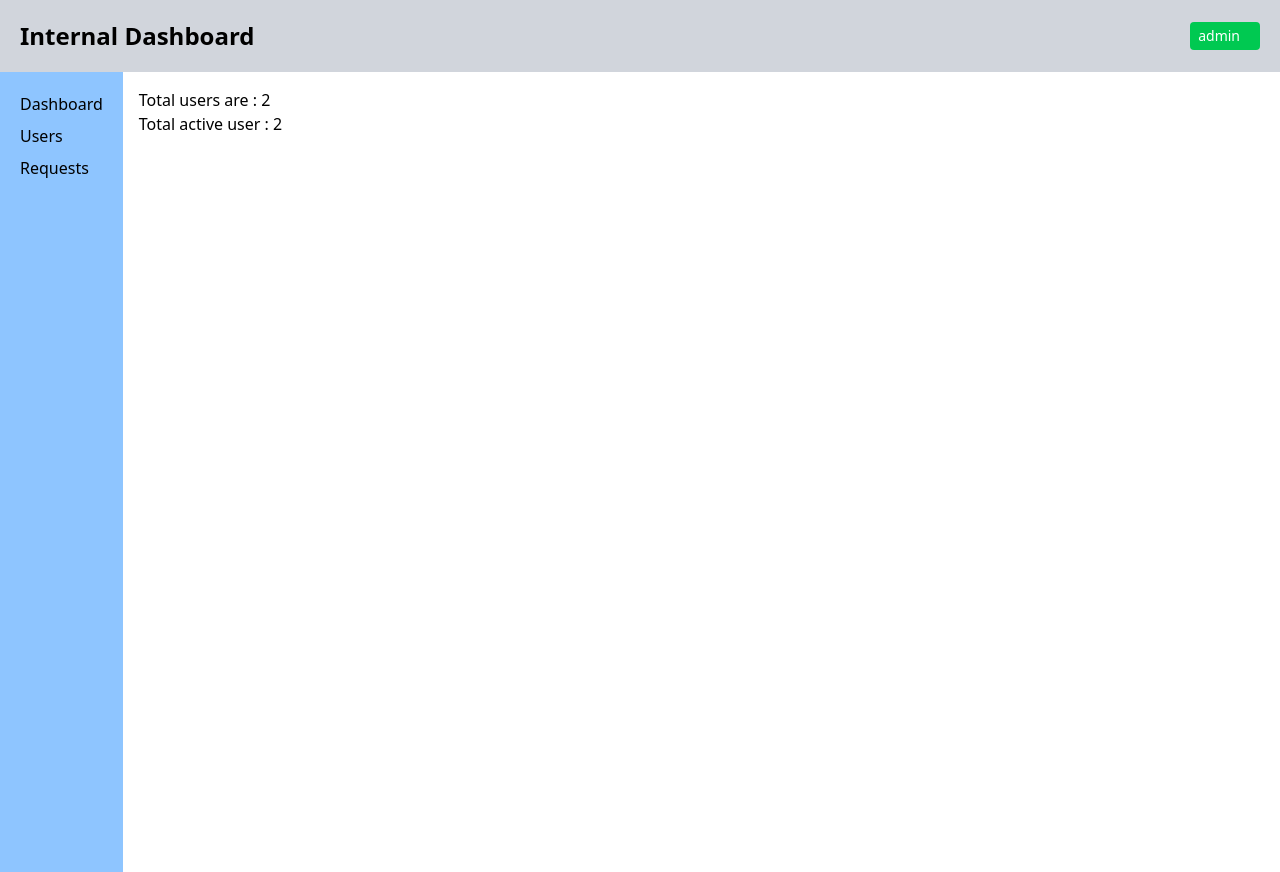
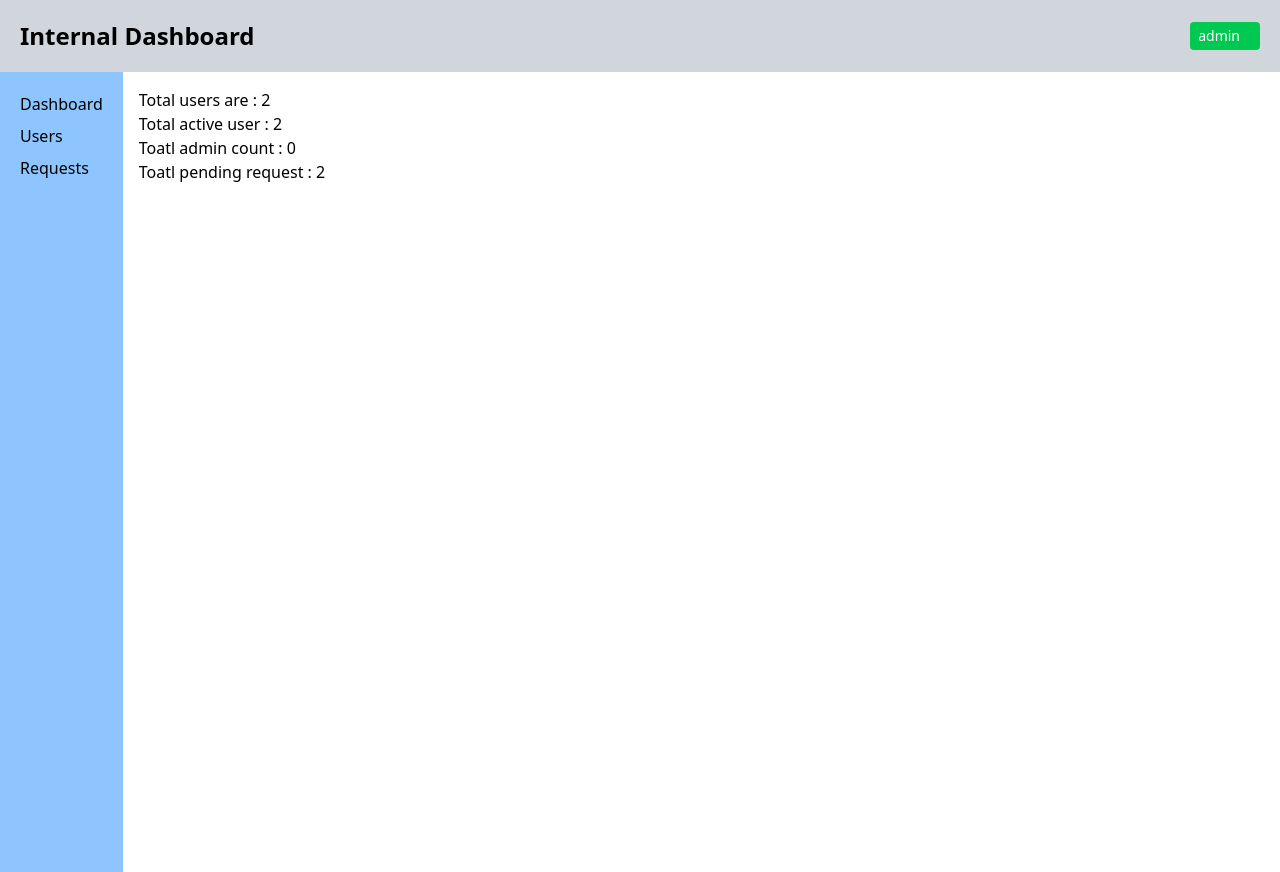
Before and after one commit to itsgauravkumar07/internal-user-management-dashboard, a React (Vite) app: page /dashboard in a window 1280 px wide. Built offline with nearby package versions, Linux system fonts and the light colour scheme.

Commit message:
Implement the total admin count and totaal pending request summary card logic

```diff
--- a/src/pages/Dashboard.jsx
+++ b/src/pages/Dashboard.jsx
@@ -6,8 +6,8 @@ export default function Dashboard(){
     const { users, requests, currentRole } = useAppContext();
 
     const activeUsersCount = users.filter((user) => user.status === "Active").length;
-
-
+    const adminCount = users.filter((user) => user.role === "admin").length;
+    const pendingReqCount = requests.filter((req) => req.status === "pending").length;
     return(
         <div>
             {currentRole === "admin"
@@ -16,9 +16,17 @@ export default function Dashboard(){
                     <div>
                         <div>{`Total users are : ${users.length}`}</div>
                         <div>{`Total active user : ${activeUsersCount}`}</div>
+                        <div>{`Toatl admin count : ${adminCount}`}</div>
+                        <div>{`Toatl pending request : ${pendingReqCount}`}</div>
                     </div>
                 </>
-            :<><p>You are in member dashbaord</p></>}
+            :
+                <>
+                    <div>
+                        <div>{}</div>
+                    </div>
+                </>
+            }
         </div>
     )
 }
```
